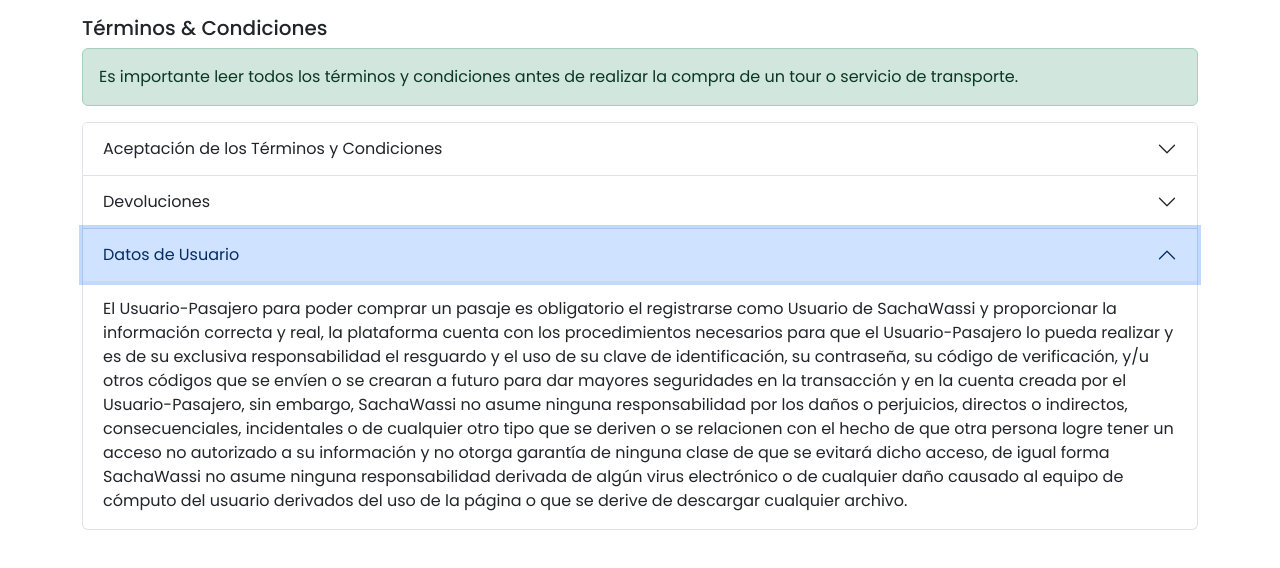
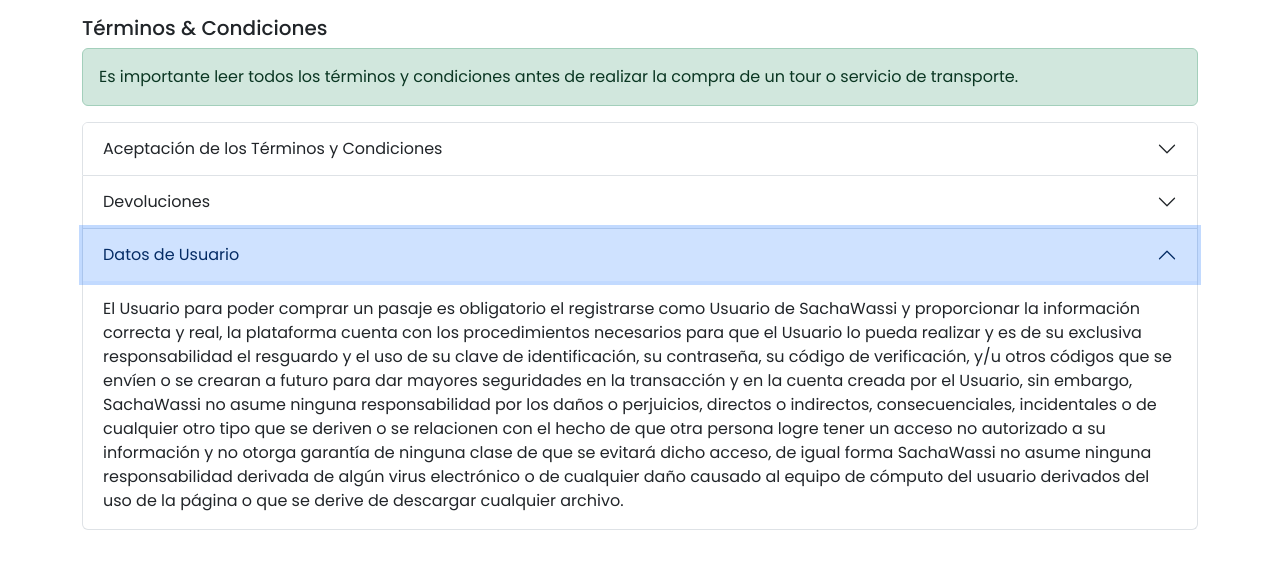
Before and after one commit to eduardoguevarasw/sachawassi, a website: page public/client/term&cond.html in a window 1280 px wide. Both pictures are taken after a click on the button "Datos de Usuario". Shown: the part 112-680 px from the top of the page. Drawn offline with nearby package versions, Linux system fonts and the light colour scheme; files that its build step writes are made by us from their sources; no server answers.

Commit message:
terminos

```diff
--- a/public/client/term&cond.html
+++ b/public/client/term&cond.html
@@ -51,7 +51,7 @@
               </h2>
               <div id="collapseOne" class="accordion-collapse collapse show" aria-labelledby="headingOne" data-bs-parent="#accordionExample">
                 <div class="accordion-body">
-                  La adquisición por medio electrónico de pasajes de embarcaciones o tours implica para el comprador el total conocimiento y expresa aceptación de todas y cada una de las condiciones que se detallan en este documento, conforme las disposiciones legales y reglamentarias vigentes, por lo que debe revisarlos detenidamente antes de continuar. En caso de que no esté de acuerdo en sujetarse a estos términos y condiciones, debe suspender inmediatamente su uso y no acceder a la información o programas que forman parte de la página. Estos términos y condiciones podrán ser modificados libremente por Sacha Wassi, por lo que recomendamos que el usuario realice una consulta periódica de los mismos para conocer las disposiciones vigentes al momento de acceder a la página y concretar la compra de pasajes en forma electrónica.
+                  La adquisición por medio electrónico de pasajes de embarcaciones o tour implica para el comprador el total conocimiento y expresa aceptación de todas y cada una de las condiciones que se detallan en este documento, conforme las disposiciones legales y reglamentarias vigentes, por lo que debe revisarlos detenidamente antes de continuar. En caso de que no esté de acuerdo en sujetarse a estos términos y condiciones, debe suspender inmediatamente su uso y no acceder a la información o programas que forman parte de la página. Estos términos y condiciones podrán ser modificados libremente por Sacha Wassi, por lo que recomendamos que el usuario realice una consulta periódica de los mismos para conocer las disposiciones vigentes al momento de acceder a la página y concretar la compra de pasajes en forma electrónica.
                 </div>
               </div>
             </div>
@@ -63,7 +63,7 @@
               </h2>
               <div id="collapseTwo" class="accordion-collapse collapse" aria-labelledby="headingTwo" data-bs-parent="#accordionExample">
                 <div class="accordion-body">
-                  El Usuario-Pasajero que compra su pasaje por Internet haciendo uso de los medios tecnológicos
+                  El Usuario-Pasajero que compra su pasaje o tour por Internet haciendo uso de los medios tecnológicos
             establecidos por SachaWassi antes de realizar su compra debe considerar de que no
             existe la Devolución del Pasaje o cambio de Ruta o Frecuencia.
                 </div>
@@ -77,12 +77,12 @@
               </h2>
               <div id="collapseThree" class="accordion-collapse collapse" aria-labelledby="headingThree" data-bs-parent="#accordionExample">
                 <div class="accordion-body">
-                  El Usuario-Pasajero para poder comprar un pasaje es obligatorio el registrarse como Usuario de
+                  El Usuario para poder comprar un pasaje es obligatorio el registrarse como Usuario de
 SachaWassi y proporcionar la información correcta y real, la plataforma cuenta con los
-procedimientos necesarios para que el Usuario-Pasajero lo pueda realizar y es de su exclusiva
+procedimientos necesarios para que el Usuario lo pueda realizar y es de su exclusiva
 responsabilidad el resguardo y el uso de su clave de identificación, su contraseña, su código de
 verificación, y/u otros códigos que se envíen o se crearan a futuro para dar mayores seguridades en
-la transacción y en la cuenta creada por el Usuario-Pasajero, sin embargo, SachaWassi no asume
+la transacción y en la cuenta creada por el Usuario, sin embargo, SachaWassi no asume
 ninguna responsabilidad por los daños o perjuicios, directos o indirectos, consecuenciales,
 incidentales o de cualquier otro tipo que se deriven o se relacionen con el hecho de que otra persona
 logre tener un acceso no autorizado a su información y no otorga garantía de ninguna clase de que se
```
